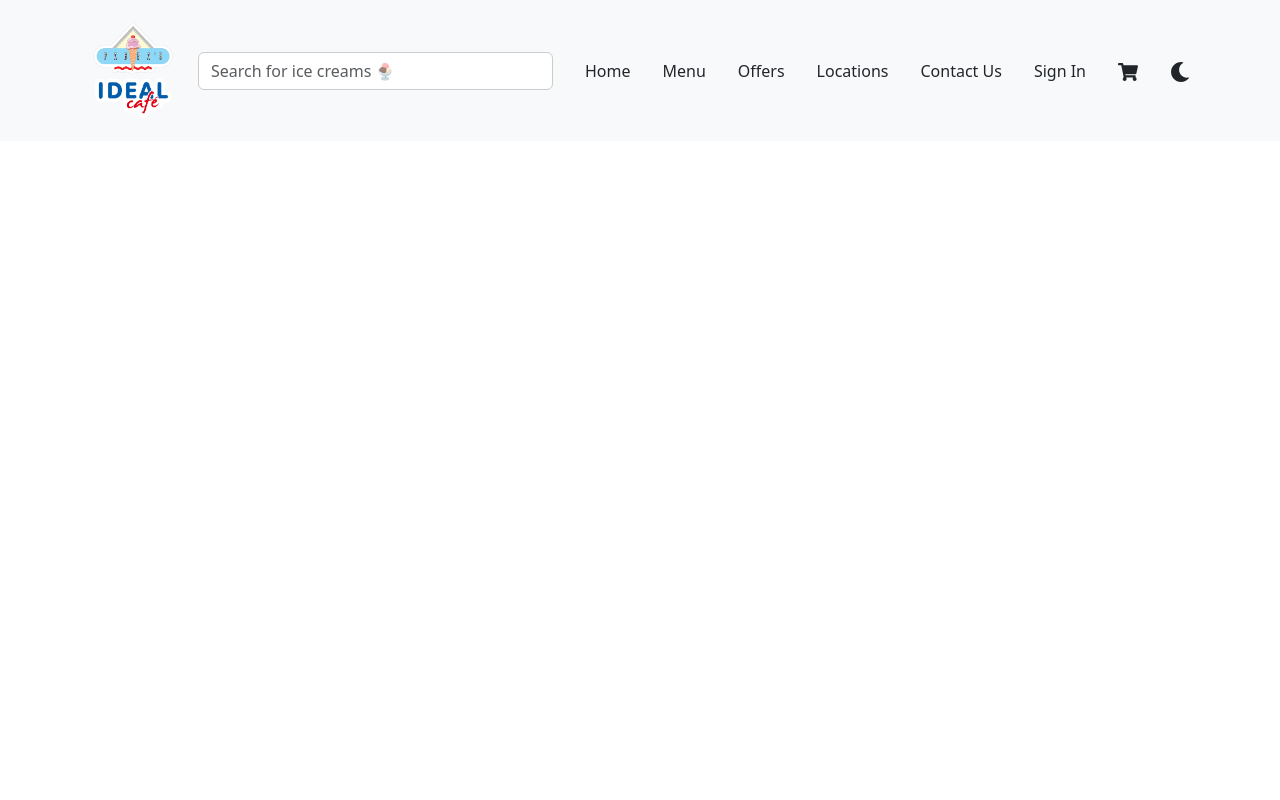
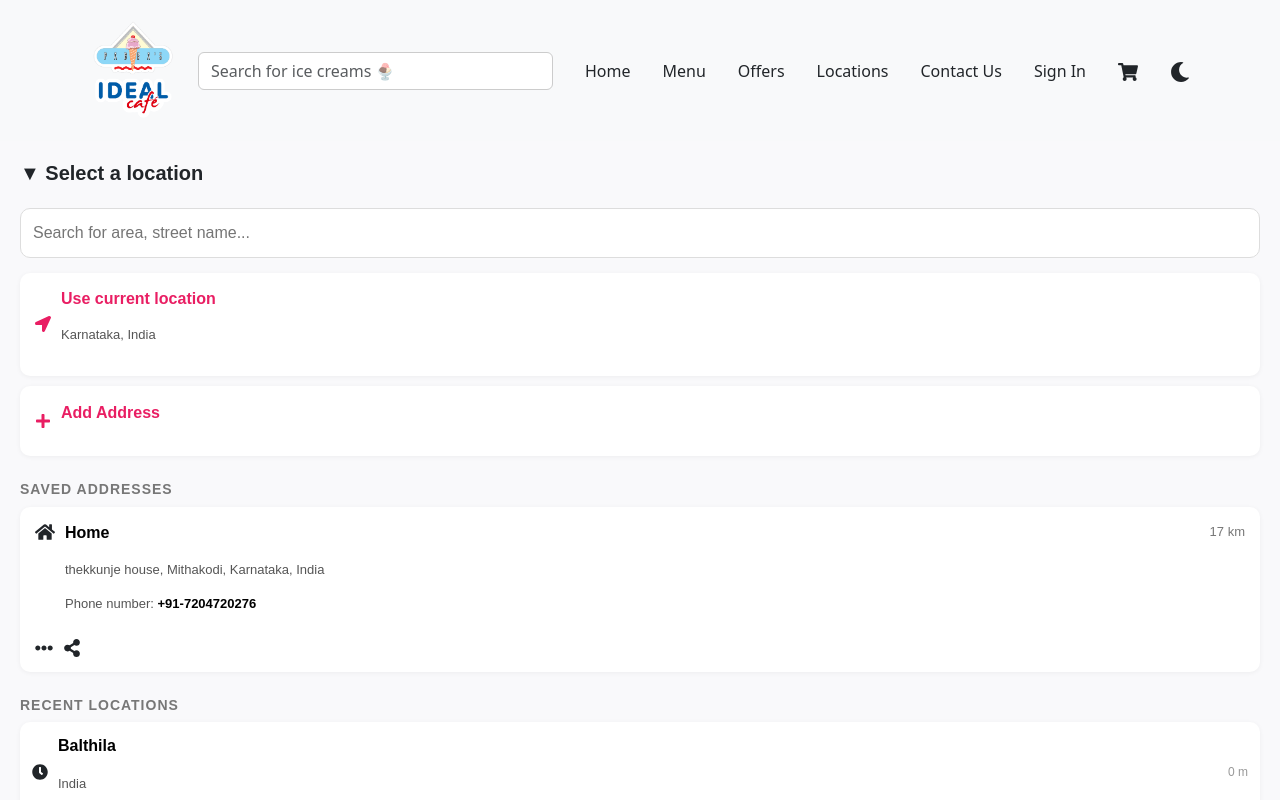
Before and after one commit to sanikasail00/Ideal_cafe, a React (Vite) app: page /location in a window 1280 px wide. Shown: the top 800 px of the page. Built offline with nearby package versions, Linux system fonts and the light colour scheme.

Commit message:
Added LocationSelector and updated NavigationBar & App for routing

```diff
--- a/src/App.jsx
+++ b/src/App.jsx
@@ -5,6 +5,8 @@ import { BrowserRouter as Router, Routes, Route } from 'react-router-dom';
 import Home from "./components/Home"
 import Contactus from './components/Contactus';
 import Offers from './components/Offers';
+import LocationSelector from './components/LocationSelector';
+
 export default function App() {
   return (
     <Router>
@@ -14,6 +16,7 @@ export default function App() {
         <Route path="/Menu" element={<Menupage />} />
         <Route path="/Contact Us" element={<Contactus/>}/>
         <Route path="Offers" element={<Offers/>}/>
+        <Route path="/location" element={<LocationSelector />} />
       </Routes>
     </Router>
   );
--- /dev/null
+++ b/src/components/LocationSelector.jsx
@@ -0,0 +1,185 @@
+import React from "react";
+import { FaLocationArrow, FaPlus, FaHome, FaClock, FaEllipsisH, FaShareAlt } from "react-icons/fa";
+
+const LocationSelector = () => {
+  const currentLocation = "Karnataka, India";
+  const savedAddresses = [
+    {
+      label: "Home",
+      address: "thekkunje house, Mithakodi, Karnataka, India",
+      phone: "+91-7204720276",
+      distance: "17 km"
+    }
+  ];
+  const recentLocations = [
+    { label: "Balthila", address: "India", time: "0 m" },
+    { label: "Balthila", address: "India", time: "27 m" },
+    { label: "Home", address: "thekkunje house, Mithakodi, Karnataka, India", time: "17 km" }
+  ];
+
+  return (
+    <div style={styles.wrapper}>
+      <h3 style={styles.title}>▼ Select a location</h3>
+
+      {/* Search */}
+      <input
+        type="text"
+        placeholder="Search for area, street name..."
+        style={styles.searchInput}
+      />
+
+      {/* Current location */}
+      <div style={styles.locationBox}>
+        <FaLocationArrow color="#e91e63" />
+        <div style={styles.locationInfo}>
+          <p style={styles.locationTextRed}>Use current location</p>
+          <p style={styles.subText}>{currentLocation}</p>
+        </div>
+      </div>
+
+      {/* Add Address */}
+      <div style={styles.locationBox}>
+        <FaPlus color="#e91e63" />
+        <p style={styles.locationTextRed}>Add Address</p>
+      </div>
+
+      {/* Saved Addresses */}
+      <h4 style={styles.sectionHeader}>SAVED ADDRESSES</h4>
+      {savedAddresses.map((item, index) => (
+        <div key={index} style={styles.savedBox}>
+          <div style={styles.rowSpaceBetween}>
+            <div style={styles.row}>
+              <FaHome size={20} />
+              <div style={styles.locationInfo}>
+                <p><strong>{item.label}</strong></p>
+                <p style={styles.subText}>{item.address}</p>
+                <p style={styles.subText}>Phone number: <strong>{item.phone}</strong></p>
+              </div>
+            </div>
+            <p style={styles.distance}>{item.distance}</p>
+          </div>
+          <div style={styles.actions}>
+            <FaEllipsisH size={18} />
+            <FaShareAlt size={18} />
+          </div>
+        </div>
+      ))}
+
+      {/* Recent Locations */}
+      <h4 style={styles.sectionHeader}>RECENT LOCATIONS</h4>
+      {recentLocations.map((item, index) => (
+        <div key={index} style={styles.recentBox}>
+          <FaClock size={16} />
+          <div style={styles.recentText}>
+            <p><strong>{item.label}</strong></p>
+            <p style={styles.subText}>{item.address}</p>
+          </div>
+          <span style={styles.time}>{item.time}</span>
+        </div>
+      ))}
+
+      {/* Footer */}
+      <p style={styles.footer}>powered by <span style={{ color: "#4285F4", fontWeight: "bold" }}>Google</span></p>
+    </div>
+  );
+};
+
+const styles = {
+  wrapper: {
+    fontFamily: "sans-serif",
+    padding: "20px",
+    backgroundColor: "#f9f9fb",
+    minHeight: "100vh"
+  },
+  title: {
+    fontSize: "20px",
+    fontWeight: "bold"
+  },
+  searchInput: {
+    width: "100%",
+    padding: "12px",
+    marginTop: "15px",
+    marginBottom: "15px",
+    borderRadius: "10px",
+    border: "1px solid #ddd",
+    fontSize: "16px"
+  },
+  locationBox: {
+    display: "flex",
+    alignItems: "center",
+    gap: "10px",
+    backgroundColor: "#fff",
+    padding: "15px",
+    borderRadius: "10px",
+    marginBottom: "10px",
+    boxShadow: "0 1px 5px rgba(0,0,0,0.05)",
+    cursor: "pointer"
+  },
+  locationInfo: {
+    lineHeight: "1.4"
+  },
+  locationTextRed: {
+    color: "#e91e63",
+    fontWeight: "bold"
+  },
+  subText: {
+    fontSize: "13px",
+    color: "#555"
+  },
+  sectionHeader: {
+    marginTop: "25px",
+    fontSize: "14px",
+    color: "#777",
+    fontWeight: "bold",
+    letterSpacing: "1px"
+  },
+  savedBox: {
+    backgroundColor: "#fff",
+    padding: "15px",
+    borderRadius: "10px",
+    marginTop: "10px",
+    boxShadow: "0 1px 5px rgba(0,0,0,0.05)"
+  },
+  rowSpaceBetween: {
+    display: "flex",
+    justifyContent: "space-between"
+  },
+  row: {
+    display: "flex",
+    gap: "10px"
+  },
+  distance: {
+    fontSize: "13px",
+    color: "#777"
+  },
+  actions: {
+    marginTop: "10px",
+    display: "flex",
+    gap: "10px"
+  },
+  recentBox: {
+    backgroundColor: "#fff",
+    padding: "12px",
+    borderRadius: "10px",
+    marginTop: "8px",
+    display: "flex",
+    alignItems: "center",
+    gap: "10px",
+    boxShadow: "0 1px 5px rgba(0,0,0,0.05)"
+  },
+  recentText: {
+    flex: 1
+  },
+  time: {
+    fontSize: "12px",
+    color: "#999"
+  },
+  footer: {
+    textAlign: "center",
+    marginTop: "30px",
+    fontSize: "13px",
+    color: "#888"
+  }
+};
+
+export default LocationSelector;
--- a/src/components/NavigationBar.jsx
+++ b/src/components/NavigationBar.jsx
@@ -49,7 +49,9 @@ export default function NavigationBar() {
               <Nav.Link as={Link} to="/" className={darkMode ? "text-white" : "text-dark"}>Home</Nav.Link>
               <Nav.Link as={Link} to="/menu" className={darkMode ? "text-white" : "text-dark"}>Menu</Nav.Link>
               <Nav.Link as={Link} to="/Offers" className={darkMode ? "text-white" : "text-dark"}>Offers</Nav.Link>
-              <Nav.Link className={darkMode ? "text-white" : "text-dark"}>Locations</Nav.Link>
+              <Nav.Link as={Link} to="/location" className={darkMode ? "text-white" : "text-dark"}>
+  Locations
+</Nav.Link>
               <Nav.Link as={Link} to="/Contact Us" className={darkMode ? "text-white" : "text-dark"}>Contact Us</Nav.Link>
               <Nav.Link className={darkMode ? "text-white" : "text-dark"}>Sign In</Nav.Link>
               <Nav.Link as={Link} to="/cart" className={darkMode ? "text-white" : "text-dark"}>
```
